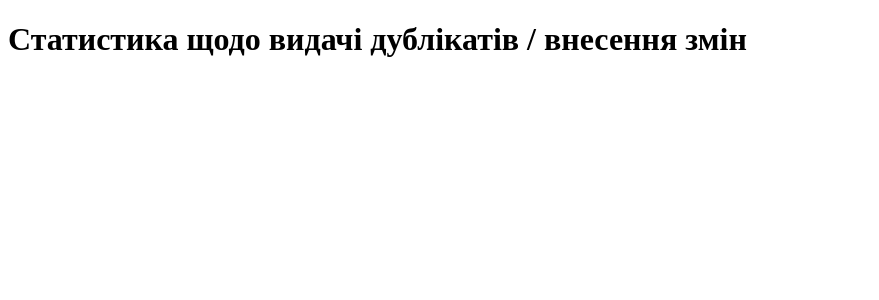
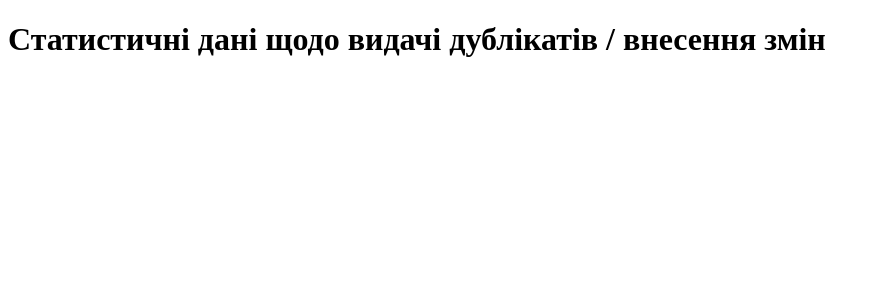
Before and after one commit to alexmon1989/kas_stat, a Django app: template backend/apps/home/templates/home/duplicates.html in a window 1280 px wide. Shown: the top 300 px of the page, without its empty margins (0-879 px from the left). Run offline with Django 3.2, Linux system fonts and the light colour scheme; the template is opened without the code that fills it, so the values that code supplies are empty.

Commit message:
changed h1

```diff
--- a/backend/apps/home/templates/home/duplicates.html
+++ b/backend/apps/home/templates/home/duplicates.html
@@ -2,7 +2,7 @@
 
 {% block content %}
     <div id="app">
-        <h1 class="h3 mb-4 mt-4 text-center">Статистика щодо видачі дублікатів / внесення змін</h1>
+        <h1 class="h3 mb-4 mt-4 text-center">Статистичні дані щодо видачі дублікатів / внесення змін</h1>
 
         <duplicates></duplicates>
     </div>
--- a/backend/apps/home/templates/home/finances.html
+++ b/backend/apps/home/templates/home/finances.html
@@ -2,7 +2,7 @@
 
 {% block content %}
     <div id="app">
-        <h1 class="h3 mb-4 mt-4 text-center">Статистика надходження зборів</h1>
+        <h1 class="h3 mb-4 mt-4 text-center">Статистичні дані щодо надходження зборів</h1>
 
         <finances></finances>
     </div>
--- a/backend/apps/home/templates/home/obj_types.html
+++ b/backend/apps/home/templates/home/obj_types.html
@@ -2,7 +2,7 @@
 
 {% block content %}
     <div id="app">
-        <h1 class="h3 mb-4 mt-4 text-center">Статистика за видом об'єкта</h1>
+        <h1 class="h3 mb-4 mt-4 text-center">Статистичні дані щодо за видом об'єкта</h1>
 
         <obj-types></obj-types>
     </div>
--- a/backend/apps/home/templates/home/regions.html
+++ b/backend/apps/home/templates/home/regions.html
@@ -2,7 +2,7 @@
 
 {% block content %}
     <div id="app">
-        <h1 class="h3 mb-4 mt-4 text-center">Статистика за територіями</h1>
+        <h1 class="h3 mb-4 mt-4 text-center">Статистичні дані щодо за територіями</h1>
 
         <regions></regions>
     </div>
--- a/frontend/components/ApSpecialistWorkload/StatisticsTable.vue
+++ b/frontend/components/ApSpecialistWorkload/StatisticsTable.vue
@@ -6,7 +6,7 @@
         </div>
 
         <b-table-simple small caption-top responsive striped bordered v-else>
-            <caption>Статистика навантаження фахівців за період від {{ dateFrom | moment("DD.MM.YYYY") }} до {{ dateTo | moment("DD.MM.YYYY") }}</caption>
+            <caption>Статистичні дані щодо навантаження фахівців за період від {{ dateFrom | moment("DD.MM.YYYY") }} до {{ dateTo | moment("DD.MM.YYYY") }}</caption>
             <b-thead class="text-center">
                 <b-tr>
                     <b-th rowspan="2">Фахівець</b-th>
--- a/frontend/components/DgSpecialistWorkload/StatisticsTable.vue
+++ b/frontend/components/DgSpecialistWorkload/StatisticsTable.vue
@@ -6,7 +6,7 @@
         </div>
 
         <b-table-simple small caption-top responsive striped bordered v-else>
-            <caption>Статистика навантаження фахівців за період від {{ dateFrom | moment("DD.MM.YYYY") }} до {{ dateTo | moment("DD.MM.YYYY") }}</caption>
+            <caption>Статистичні дані щодо навантаження фахівців за період від {{ dateFrom | moment("DD.MM.YYYY") }} до {{ dateTo | moment("DD.MM.YYYY") }}</caption>
             <b-thead class="text-center">
                 <b-tr>
                     <b-th rowspan="2">Фахівець</b-th>
--- a/frontend/components/Finances/StatisticsTable.vue
+++ b/frontend/components/Finances/StatisticsTable.vue
@@ -6,7 +6,7 @@
         </div>
 
         <b-table-simple small caption-top responsive striped bordered v-else>
-            <caption>Статистика надходження зборів за період від {{ dateFrom | moment("DD.MM.YYYY") }} до {{ dateTo | moment("DD.MM.YYYY") }}</caption>
+            <caption>Статистичні дані щодо надходження зборів за період від {{ dateFrom | moment("DD.MM.YYYY") }} до {{ dateTo | moment("DD.MM.YYYY") }}</caption>
             <b-thead class="text-center">
                 <b-tr>
                     <b-th rowspan="2">Вид заявки</b-th>
--- a/frontend/components/Regions/StatisticsTable.vue
+++ b/frontend/components/Regions/StatisticsTable.vue
@@ -6,7 +6,7 @@
         </div>
 
         <b-table-simple small caption-top responsive striped bordered v-else>
-            <caption>Статистика за територіями за період від {{ dateFrom | moment("DD.MM.YYYY") }} до {{ dateTo | moment("DD.MM.YYYY") }}</caption>
+            <caption>Статистичні дані щодо за територіями за період від {{ dateFrom | moment("DD.MM.YYYY") }} до {{ dateTo | moment("DD.MM.YYYY") }}</caption>
             <b-thead class="text-center">
                 <b-tr>
                     <b-th rowspan="2">Регіон</b-th>
```
